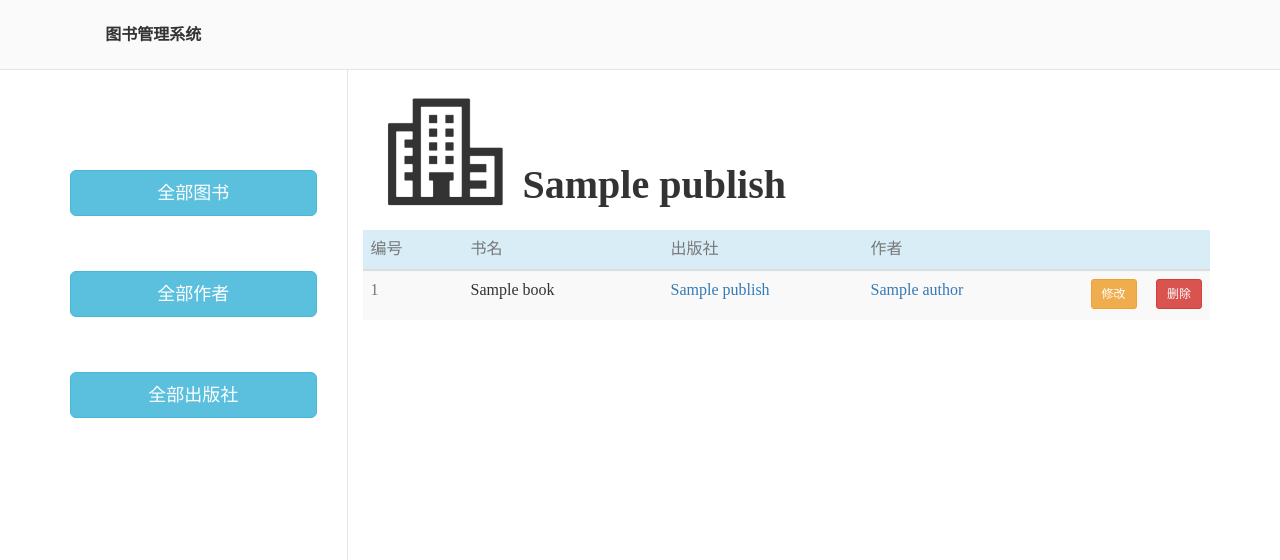
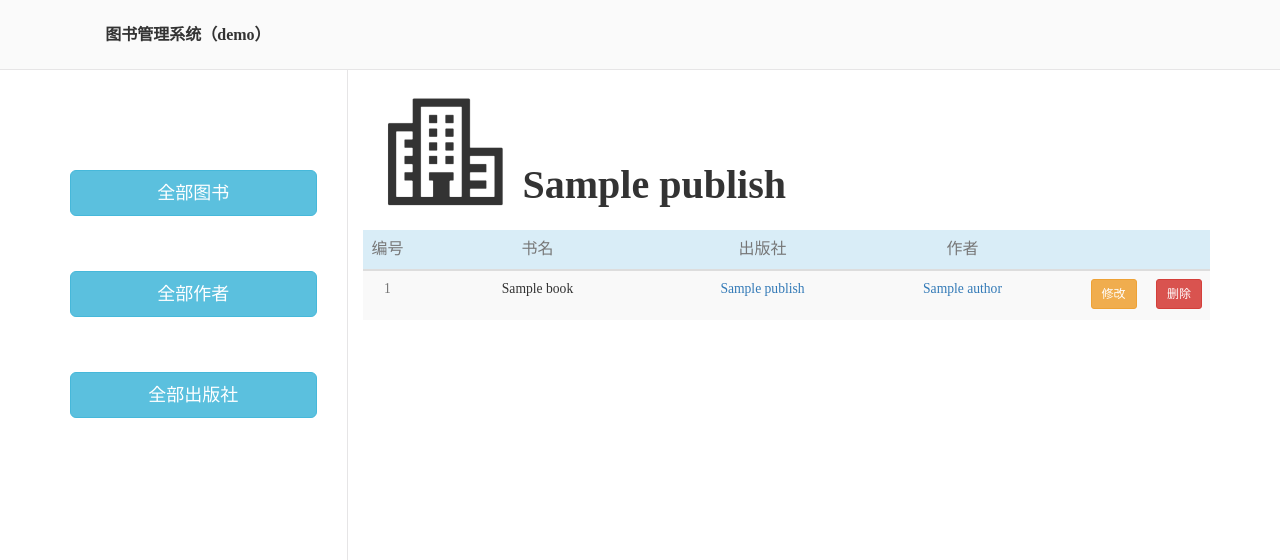
Before and after one commit to xiangjianan/book, a Django app: page /app_home/1/pub_info/ in a window 1280 px wide. Shown: the top 560 px of the page. Run offline with Django 3.2, Linux system fonts and the light colour scheme; tables that the repository leaves empty hold one stand-in row (values such as "Sample post"); some libraries are stand-ins or nearby versions; some web fonts are replaced.

Commit message:
V11.0.8 优化部分样式、demo版

```diff
--- a/templates/base.html
+++ b/templates/base.html
@@ -7,7 +7,7 @@
     <!-- 页面跳转使用 -->
     {% block meta %}
     {% endblock %}
-    <title>图书管理系统</title>
+    <title>图书管理系统（demo）</title>
     <script src="/static/jquery-3.1.1.min.js"></script>
     <link href="/static/bootstrap-3.3.7/css/bootstrap.css" rel="stylesheet">
     <link href="/static/auth/login.css" rel="stylesheet">
@@ -27,7 +27,7 @@
         <div class="row">
             <div class="col-md-3">
                 <span class="title-icon iconfont pull-left">&#xe618;</span>
-                <span class="title">图书管理系统</span>
+                <span class="title">图书管理系统（demo）</span>
             </div>
             <div class="col-md-6">
             </div>
--- a/templates/home/pub_info.html
+++ b/templates/home/pub_info.html
@@ -9,25 +9,25 @@
     <!-- 遍历图书 -->
     <table class="table table-striped">
         <thead>
-        <tr class="info text-muted">
-            <th width="100">编号</th>
-            <th width="200">书名</th>
-            <th width="200">出版社</th>
-            <th width="200">作者</th>
+        <tr class="info text-muted" align="center">
+            <th width="50" style="text-align: center">编号</th>
+            <th width="250" style="text-align: center">书名</th>
+            <th width="200" style="text-align: center">出版社</th>
+            <th width="200" style="text-align: center">作者</th>
             <th></th>
         </tr>
         </thead>
         <tbody>
         {% for book in book_obj %}
-            <tr height="50">
-                <td class="text-muted">{{ forloop.counter }}</td>
-                <td>{{ book.book_name }}</td>
+            <tr height="50" align="center">
+                <td class="text-muted small">{{ forloop.counter }}</td>
+                <td class="small">{{ book.book_name }}</td>
                 <!-- 出版社超链接 -->
-                <td>
+                <td class="small">
                     <a href="/app_home/{{ book.pub_id }}/pub_info/">{{ book.pub.pub_name }}</a>
                 </td>
                 <!-- 作者超链接 -->
-                <td>{% for auth in book.auth.all %}
+                <td class="small">{% for auth in book.auth.all %}
                     <a href="/app_home/{{ auth.pk }}/auth_info/">{{ auth.auth_name }}</a>
                 {% endfor %}
                 </td>
```
Also changed, not shown: templates/home/auth_info.html (+10 -10 lines).
